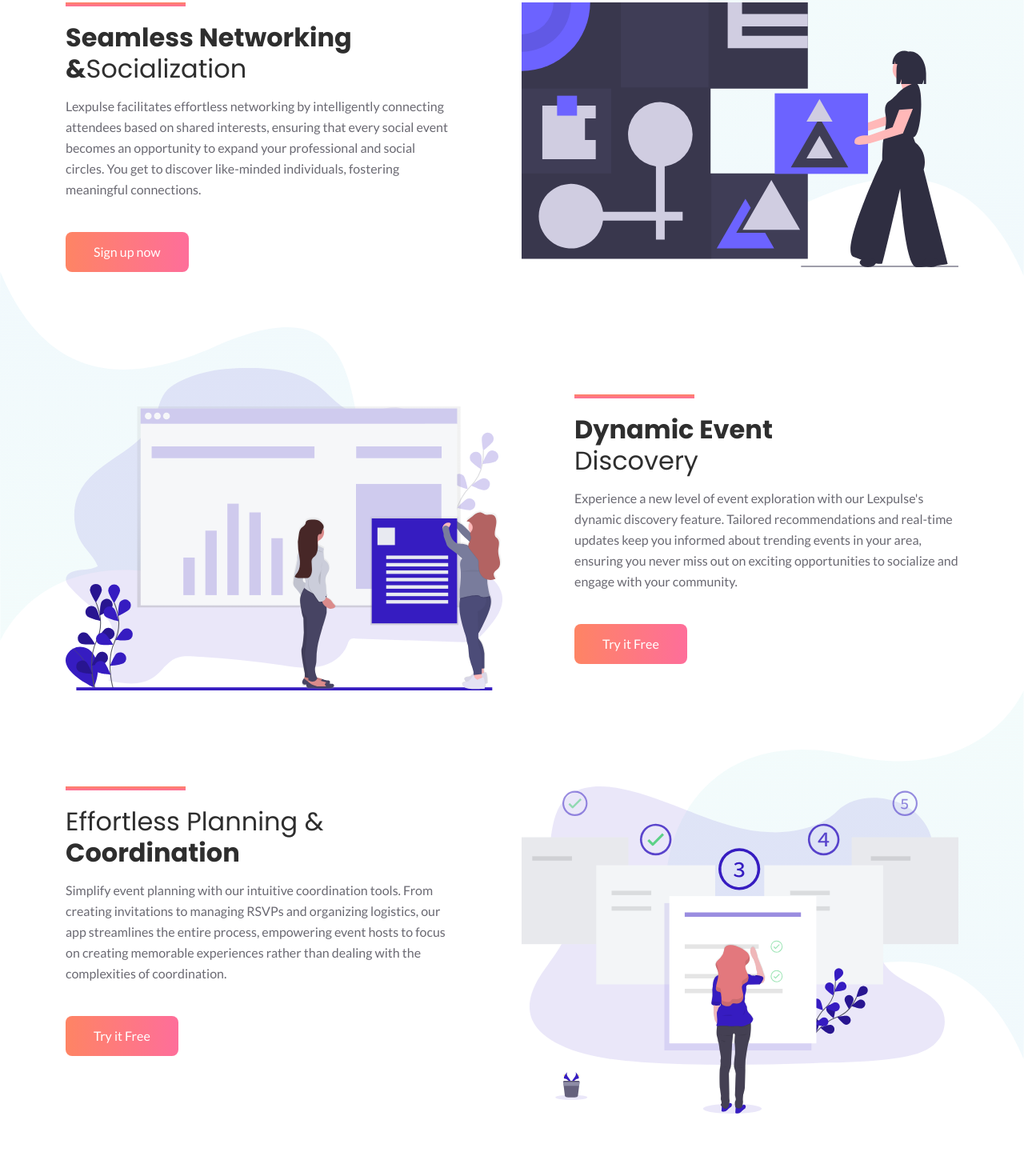
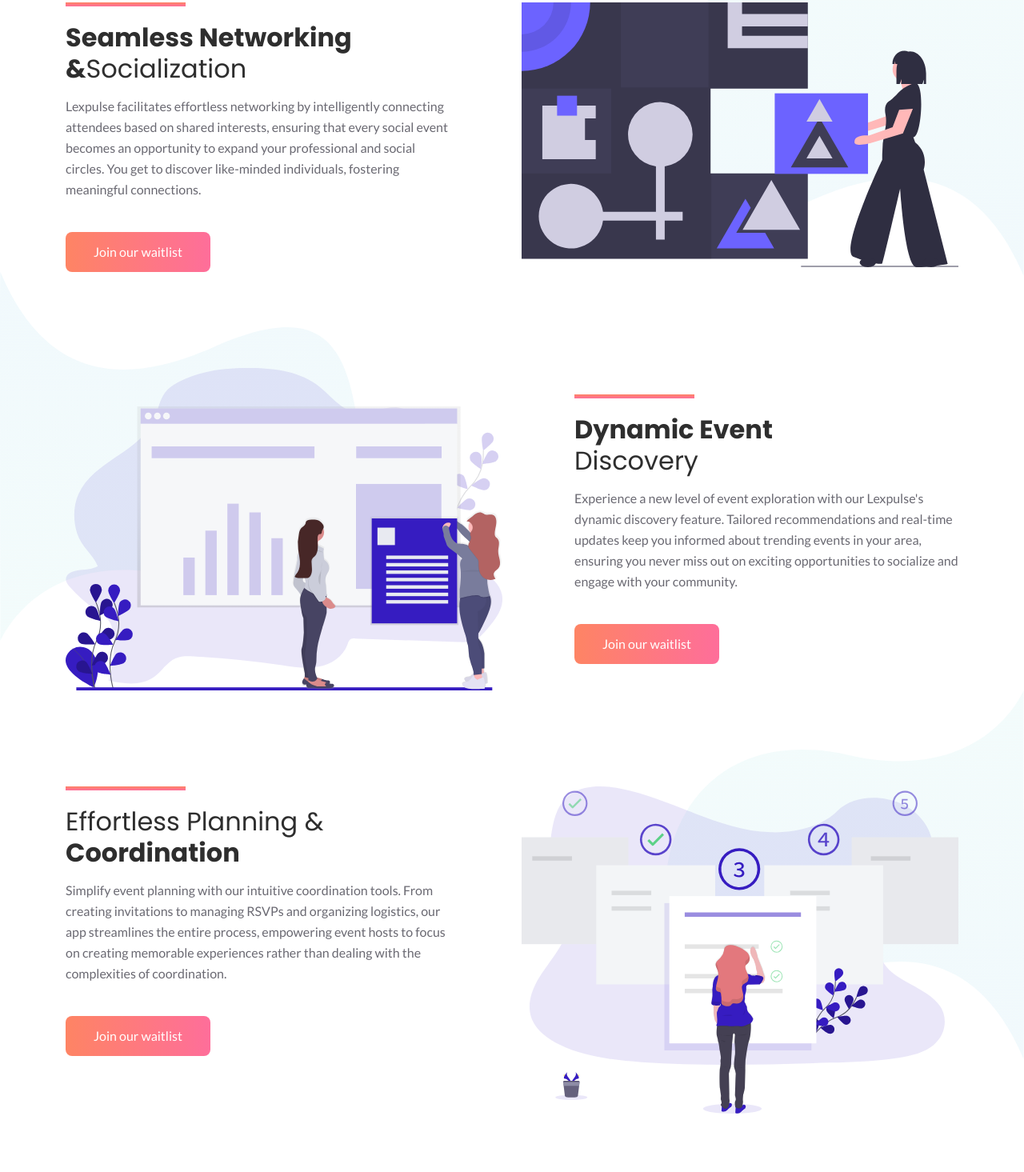
Before and after one commit to fadorteclimited/lexpulse-website, a plain HTML site: page index.html in a window 1280 px wide. Shown: the part 2035-3500 px from the top of the page at 80% size. Drawn offline with Linux system fonts and the light colour scheme.

Commit message:
Correction for join our waitlist

```diff
--- a/index.html
+++ b/index.html
@@ -387,7 +387,7 @@
                 <p class="text">
                   Lexpulse facilitates effortless networking by intelligently connecting attendees based on shared interests, ensuring that every social event becomes an opportunity to expand your professional and social circles. You get to discover like-minded individuals, fostering meaningful connections.
                 </p>
-                <a href="javascript:void(0)" class="main-btn">Sign up now</a>
+                <a href="javascript:void(0)" class="main-btn">Join our waitlist</a>
               </div>
               <!-- about content -->
             </div>
@@ -434,7 +434,7 @@
                 <p class="text">
                   Experience a new level of event exploration with our Lexpulse's dynamic discovery feature. Tailored recommendations and real-time updates keep you informed about trending events in your area, ensuring you never miss out on exciting opportunities to socialize and engage with your community.
                 </p>
-                <a href="javascript:void(0)" class="main-btn">Try it Free</a>
+                <a href="javascript:void(0)" class="main-btn">Join our waitlist</a>
               </div>
               <!-- about content -->
             </div>
@@ -475,7 +475,7 @@
                 <p class="text">
                   Simplify event planning with our intuitive coordination tools. From creating invitations to managing RSVPs and organizing logistics, our app streamlines the entire process, empowering event hosts to focus on creating memorable experiences rather than dealing with the complexities of coordination.
                 </p>
-                <a href="javascript:void(0)" class="main-btn">Try it Free</a>
+                <a href="javascript:void(0)" class="main-btn">Join our waitlist</a>
               </div>
               <!-- about content -->
             </div>
```
